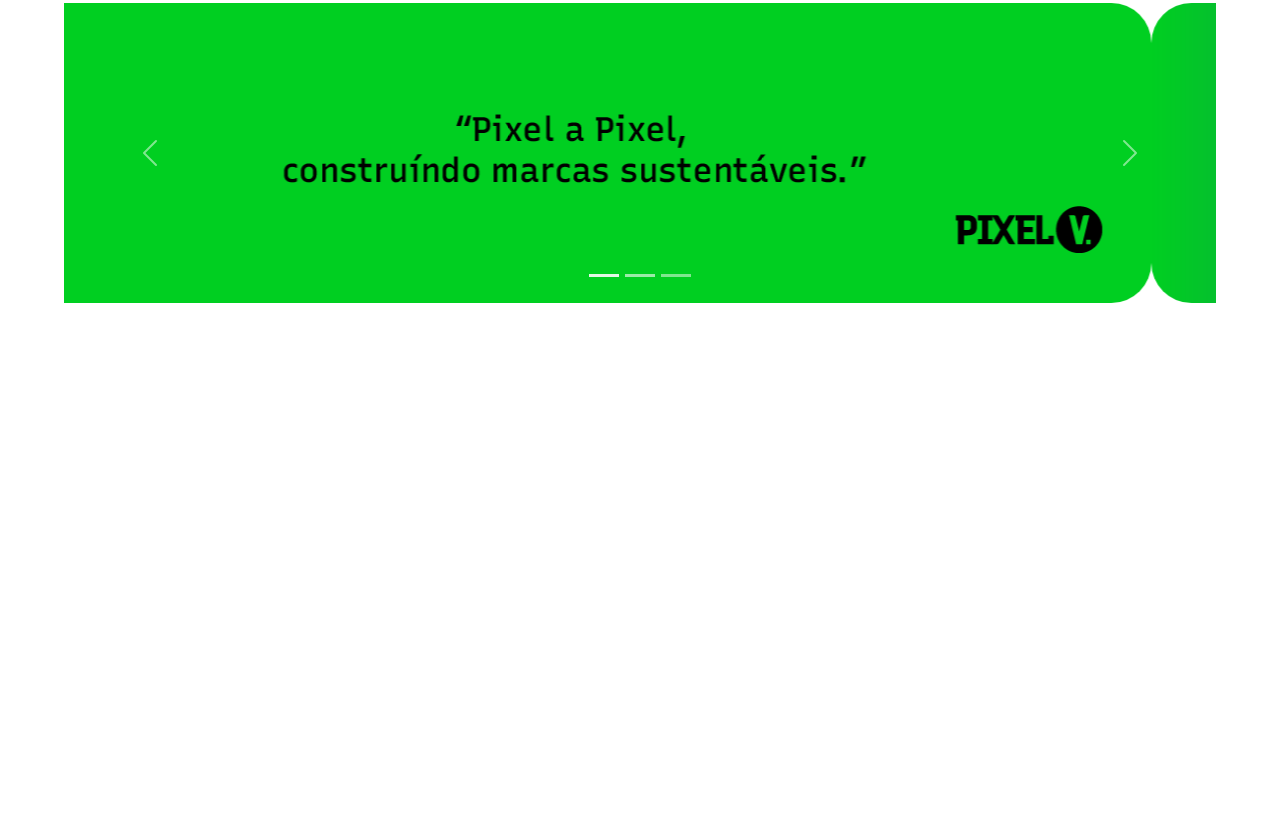
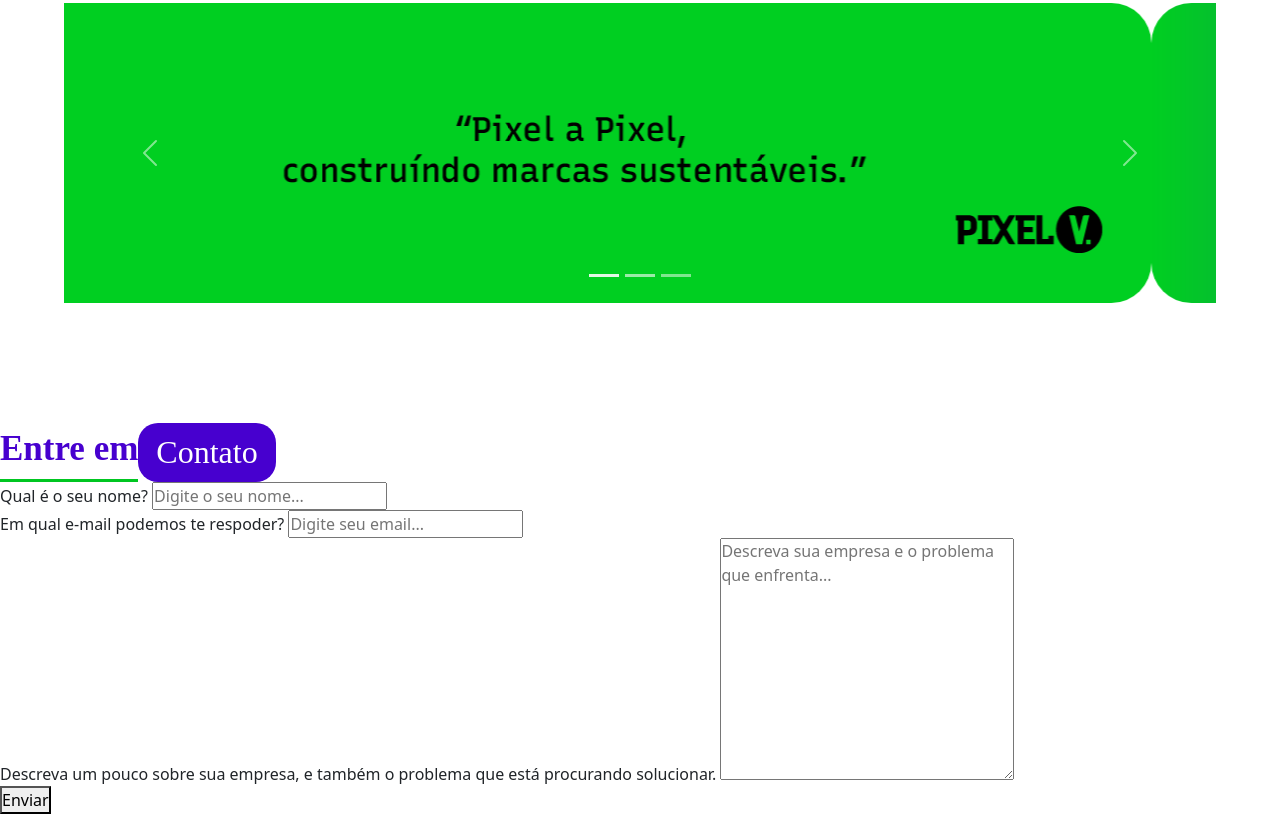
Before and after one commit to RosendoV/Pixel-V-MTT, a plain HTML site: page index.html in a window 1280 px wide. Shown: the part 2913-3727 px from the top of the page. Before the commit the page ends 3336 px from the top, so only its background shows below. Drawn offline with nearby package versions, Linux system fonts and the light colour scheme; a web font is replaced by a local one.

Commit message:
Iniciando Formulário

```diff
--- a/index.html
+++ b/index.html
@@ -169,6 +169,27 @@
             </div>
         </section>
 
+        <section id="contato">
+            <div class="Título">
+                <span>Entre em</span><h2>Contato</h2>
+            </div>
+            <form action="">
+                <div class="campo">
+                    <label for="campo-nome">Qual é o seu nome?</label>
+                    <input type="text" id="campo-nome" placeholder="Digite o seu nome...">
+                </div>
+                <div class="campo">
+                    <label for="campo-email">Em qual e-mail podemos te respoder?</label>
+                    <input type="e-mail" id="campo-email" placeholder="Digite seu email...">
+                </div>
+                <div class="campo-descricao">
+                    <label for="campo-texto">Descreva um pouco sobre sua empresa, e também o problema que está procurando solucionar.</label>
+                    <textarea id="campo-texto" placeholder="Descreva sua empresa e o problema que enfrenta..." cols="30" rows="10"></textarea>
+                </div>
+                <button type="submit">Enviar</button>
+            </form>
+        </section>
+
 
     </main>
     <script src="https://cdn.jsdelivr.net/npm/bootstrap@5.3.6/dist/js/bootstrap.bundle.min.js" integrity="sha384-j1CDi7MgGQ12Z7Qab0qlWQ/Qqz24Gc6BM0thvEMVjHnfYGF0rmFCozFSxQBxwHKO" crossorigin="anonymous"></script>
--- a/style.css
+++ b/style.css
@@ -287,3 +287,5 @@ header .container-grid{
     max-width: 1170px;
     width: 90%;
 }
+
+/* ------------------------------------- Contato -------------------------------- */
```
